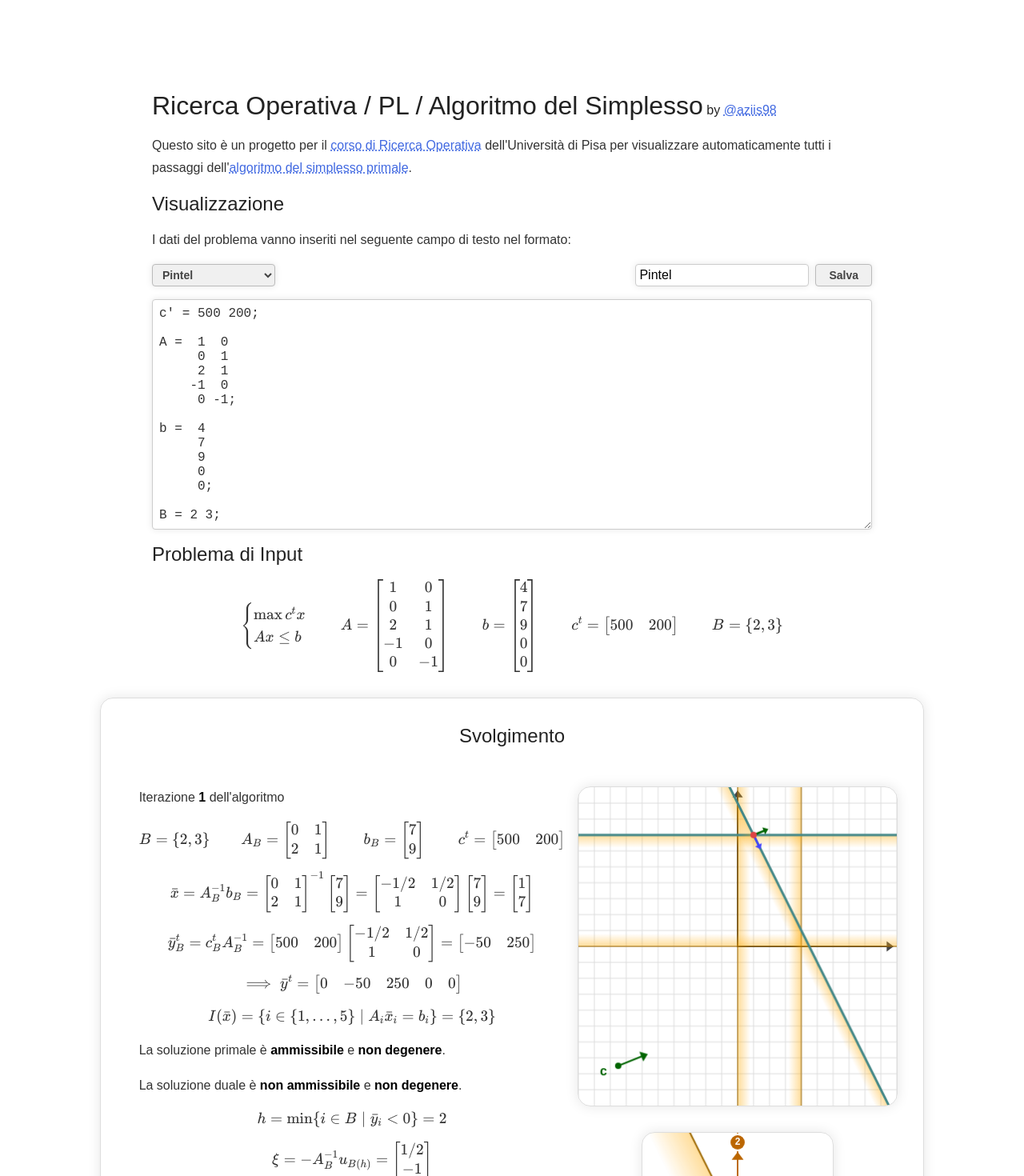
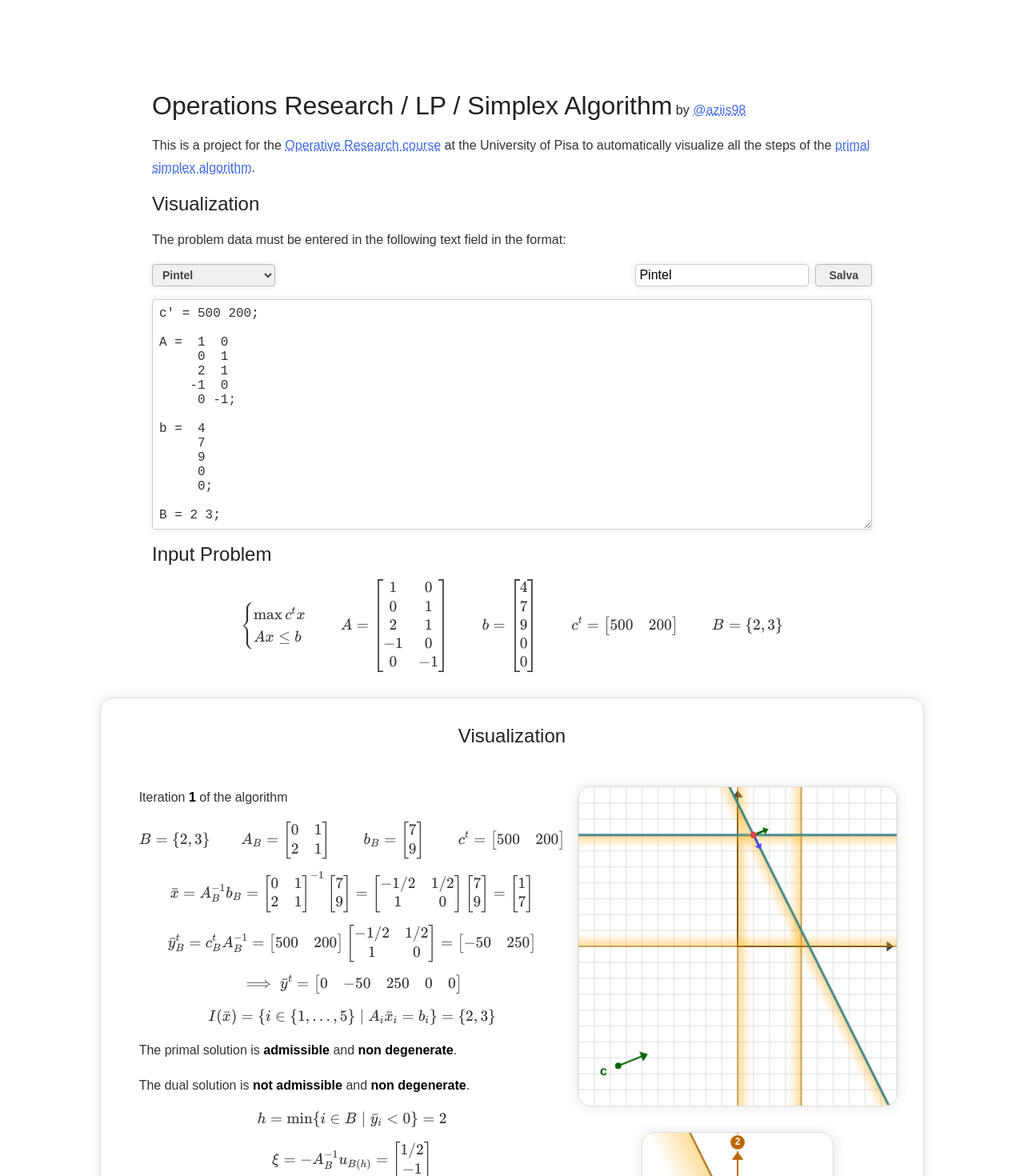
Before and after one commit to aziis98/ro-vis, a Preact app: page / in a window 1280 px wide. Shown: the top 1470 px of the page at 80% size. Built offline with nearby package versions, Linux system fonts and the light colour scheme.

Commit message:
translated everything to english

```diff
--- a/index.html
+++ b/index.html
@@ -10,14 +10,14 @@
         <link rel="manifest" href="/site.webmanifest" />
 
         <meta property="og:type" content="website" />
-        <meta property="og:site_name" content="Ricerca Operativa / PL / Algoritmo del Simplesso" />
-        <meta property="og:title" content="Ricerca Operativa / PL / Algoritmo del Simplesso" />
-        <meta property="og:description" content="Visualizzazione dell'algoritmo del simplesso per la programmazione lineare" />
+        <meta property="og:site_name" content="Simplex Algorithm | LP | Operations Research" />
+        <meta property="og:title" content="Simplex Algorithm | LP | Operations Research" />
+        <meta property="og:description" content="A tool to visualize the simplex algorithm for linear programming" />
         <meta property="og:url" content="https://ricerca-operativa.lab.aziis98.com" />
 
         <link rel="stylesheet" href="./src/style.css" />
 
-        <title>Algoritmo del Simplesso | PL | Ricerca Operativa</title>
+        <title>Simplex Algorithm | LP | Operations Research</title>
     </head>
     <body>
         <script type="module" src="./src/main.tsx"></script>
--- a/src/Primal.tsx
+++ b/src/Primal.tsx
@@ -53,7 +53,7 @@ const PrimalStep = ({
             <div class="algebraic-step">
                 <div class="comment">
                     <p>
-                        Iterazione <strong>{iter + 1}</strong> dell'algoritmo
+                        Iteration <strong>{iter + 1}</strong> of the algorithm
                     </p>
                 </div>
 
@@ -105,7 +105,7 @@ export const Primal = ({ input }: { input: ProblemInput }) => {
             {problemOutput ? (
                 <>
                     <div class="title">
-                        <h2>Svolgimento</h2>
+                        <h2>Visualization</h2>
                     </div>
                     {problemOutput.steps.map((step, iter) => (
                         <PrimalStep
--- a/src/lib-v2/ro/primal-simplex.ts
+++ b/src/lib-v2/ro/primal-simplex.ts
@@ -128,15 +128,15 @@ export function computePrimalSimplexSteps(input: ProblemInput): ProblemOutput {
 
             comments.push({
                 type: 'text',
-                content: `La soluzione primale è *${isAdmissible ? 'ammissibile' : 'non ammissibile'}* e *${
-                    isDegenerate ? 'degenere' : 'non degenere'
+                content: `The primal solution is *${isAdmissible ? 'admissible' : 'not admissible'}* and *${
+                    isDegenerate ? 'degenerate' : 'non degenerate'
                 }*.`,
             })
 
             comments.push({
                 type: 'text',
-                content: `La soluzione duale è *${isDualAdmissible ? 'ammissibile' : 'non ammissibile'}* e *${
-                    isDualDegenerate ? 'degenere' : 'non degenere'
+                content: `The dual solution is *${isDualAdmissible ? 'admissible' : 'not admissible'}* and *${
+                    isDualDegenerate ? 'degenerate' : 'non degenerate'
                 }*.`,
             })
 
@@ -224,12 +224,12 @@ export function computePrimalSimplexSteps(input: ProblemInput): ProblemOutput {
 
                     stepResult_B = [...B.filter(i => i !== h), k].toSorted()
                 } else {
-                    comments.push({ type: 'text', content: 'La soluzione è *illimitata*' })
+                    comments.push({ type: 'text', content: 'The solution is *unbounded*' })
 
                     status = { result: 'unbounded', xi }
                 }
             } else {
-                comments.push({ type: 'text', content: 'La soluzione è *ottima*' })
+                comments.push({ type: 'text', content: 'The solution is *optimal*' })
 
                 status = { result: 'optimal', x }
             }
@@ -258,7 +258,7 @@ export function computePrimalSimplexSteps(input: ProblemInput): ProblemOutput {
 
             comments.push({
                 type: 'text',
-                content: 'In questo caso bisogna usare il metodo del *simplesso duale*.',
+                content: 'In this case you need to use the *dual simplex* algorithm.',
             })
 
             status = { result: 'wrong-starting-basis' }
--- a/src/main.tsx
+++ b/src/main.tsx
@@ -8,6 +8,11 @@ import { DisplayProblemInput } from './DisplayProblemInput'
 import { Primal } from './Primal'
 
 import exampleProblems from './example-problems.json'
+
+type Problem = {
+    name: string
+    source: string
+}
 
 const INITIAL_PROBLEM_INPUT = `
 c' = 500 200;
@@ -42,15 +47,8 @@ const useLocalStorage = <T,>(key: string, initialValue: T) => {
 }
 
 const App = () => {
-    const [currentProblemName, setCurrentProblemName] = useLocalStorage(
-        'ricerca-operativa.currentProblemName',
-        'Pintel'
-    )
-
-    const [savedProblems, setSavedProblems] = useLocalStorage<{ name: string; source: string }[]>(
-        'ricerca-operativa.savedProblems',
-        exampleProblems
-    )
+    const [currentProblemName, setCurrentProblemName] = useLocalStorage('current-problem-name', 'Pintel')
+    const [savedProblems, setSavedProblems] = useLocalStorage<Problem[]>('saved-problems', exampleProblems)
 
     const [problemInput, setProblemInput] = useState(
         savedProblems.find(p => p.name === currentProblemName)?.source ?? INITIAL_PROBLEM_INPUT
@@ -61,20 +59,20 @@ const App = () => {
     return (
         <>
             <h1>
-                Ricerca Operativa / PL / Algoritmo del Simplesso
+                Operations Research / LP / Simplex Algorithm
                 <small>
                     {' '}
                     by <a href="https://poisson.phc.dm.unipi.it/~delucreziis/">@aziis98</a>
                 </small>
             </h1>
             <p>
-                Questo sito è un progetto per il{' '}
-                <a href="https://didawiki.cli.di.unipi.it/doku.php/matematica/ro/start">corso di Ricerca Operativa</a>{' '}
-                dell'Università di Pisa per visualizzare automaticamente tutti i passaggi dell'
-                <a href="https://it.wikipedia.org/wiki/Algoritmo_del_simplesso">algoritmo del simplesso primale</a>.
+                This is a project for the{' '}
+                <a href="https://didawiki.cli.di.unipi.it/doku.php/matematica/ro/start">Operative Research course</a> at
+                the University of Pisa to automatically visualize all the steps of the{' '}
+                <a href="https://en.wikipedia.org/wiki/Simplex_algorithm">primal simplex algorithm</a>.
             </p>
-            <h2>Visualizzazione</h2>
-            <p>I dati del problema vanno inseriti nel seguente campo di testo nel formato:</p>
+            <h2>Visualization</h2>
+            <p>The problem data must be entered in the following text field in the format:</p>
 
             <div class="flex-row">
                 <select
@@ -129,7 +127,7 @@ const App = () => {
                 cols={100}
             ></textarea>
 
-            <h2>Problema di Input</h2>
+            <h2>Input Problem</h2>
             {'result' in problemValuesResult ? (
                 <DisplayProblemInput problemInput={problemValuesResult.result} />
             ) : (
--- a/src/parser-problem.tsx
+++ b/src/parser-problem.tsx
@@ -20,16 +20,16 @@ export function parseSafeProblemInput(source: string): Result<ProblemInput> {
     const { result: env } = parseResult
 
     if (!env.A) {
-        return { error: 'Manca la matrice A' }
+        return { error: 'Missing matrix A' }
     }
     if (!env.b) {
-        return { error: 'Manca il vettore b' }
+        return { error: 'Missing vector b' }
     }
     if (!env.c) {
-        return { error: 'Manca il vettore c' }
+        return { error: 'Missing vector c' }
     }
     if (!env.B) {
-        return { error: 'Manca il vettore B' }
+        return { error: 'Missing vector B' }
     }
 
     const A_asMatrixResult = tryBlock(() => asMatrix(env.A))
@@ -53,23 +53,23 @@ export function parseSafeProblemInput(source: string): Result<ProblemInput> {
     const B = env.B
 
     if (B.rank !== 1) {
-        return { error: 'B deve essere un vettore' }
+        return { error: 'B must be a vector' }
     }
     if (B.value.length !== 2) {
-        return { error: 'B deve contenere esattamente due elementi' }
+        return { error: 'B must contain exactly two elements for this visualization' }
     }
     if (B.value.some(v => !v.isInteger() || v.num < 1 || v.num > A.rows)) {
         return {
-            error: `Gli elementi di B devono essere interi tra 1 e ${A.rows}: ${JSON.stringify(B.value)}`,
+            error: `The elements of B must be integer indices between 1 and ${A.rows}: ${JSON.stringify(B.value)}`,
         }
     }
 
     // check dimensions
     if (A.cols !== c.size) {
-        return { error: 'Il numero di colonne di A deve essere uguale alla dimensione di c' }
+        return { error: 'The number of columns in A must have the same dimension of c' }
     }
     if (A.rows !== b.size) {
-        return { error: 'Il numero di righe di A deve essere uguale alla dimensione di b' }
+        return { error: 'The number of rows of A must match the dimension of b' }
     }
 
     return {
```
Also changed, not shown: 1 other file (tests, documents, lock files or other folders).
